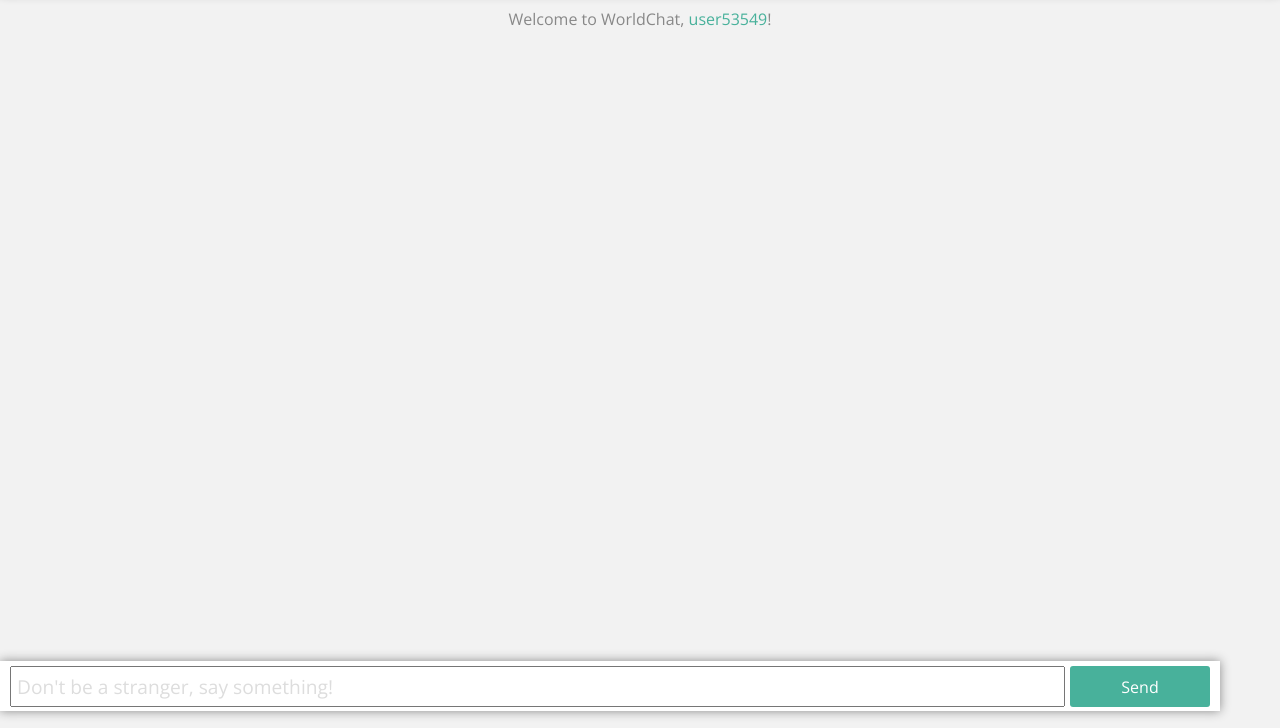
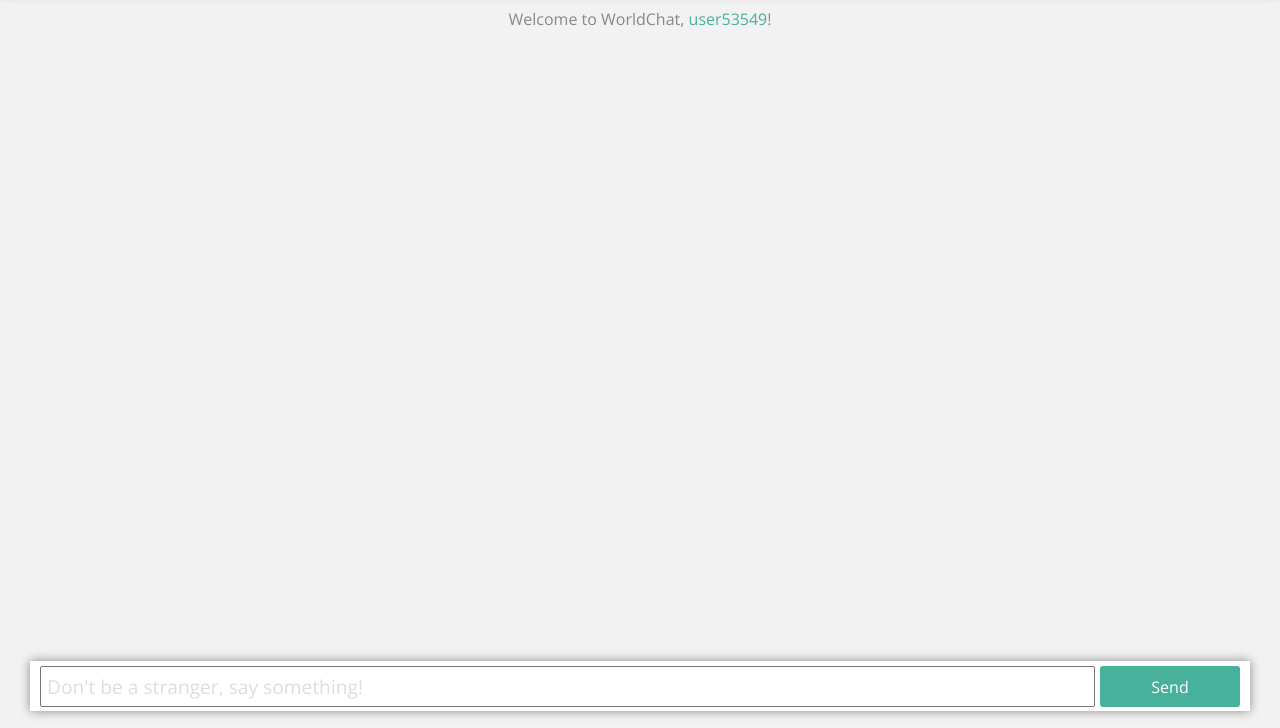
Before and after one commit to Vpet95/WorldChat, a website: page public/index.html in a window 1280 px wide. Shown: the part 72-800 px from the top of the page. Drawn offline with nearby package versions, Linux system fonts and the light colour scheme; no server answers.

Commit message:
Fixed css issue

```diff
--- a/public/css/main.css
+++ b/public/css/main.css
@@ -72,7 +72,8 @@ html body {
 	background-color: white;
 	box-shadow: 0px 0px 10px #888888;
 	padding: 0px 10px;
-	display: inline-block;
+	display: block;
+	margin: 0 auto;
 }
 
 .chat-input {
```
